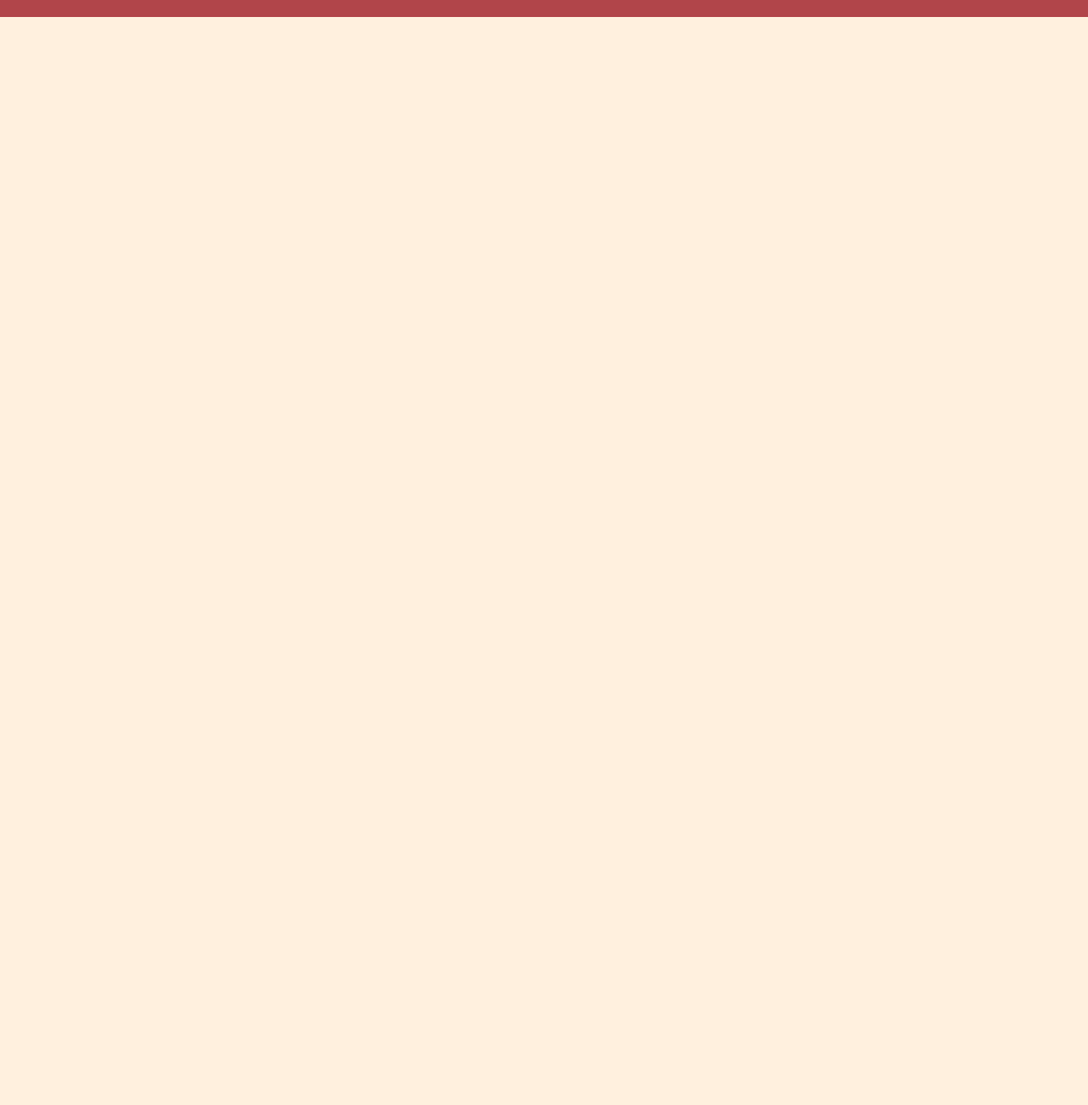
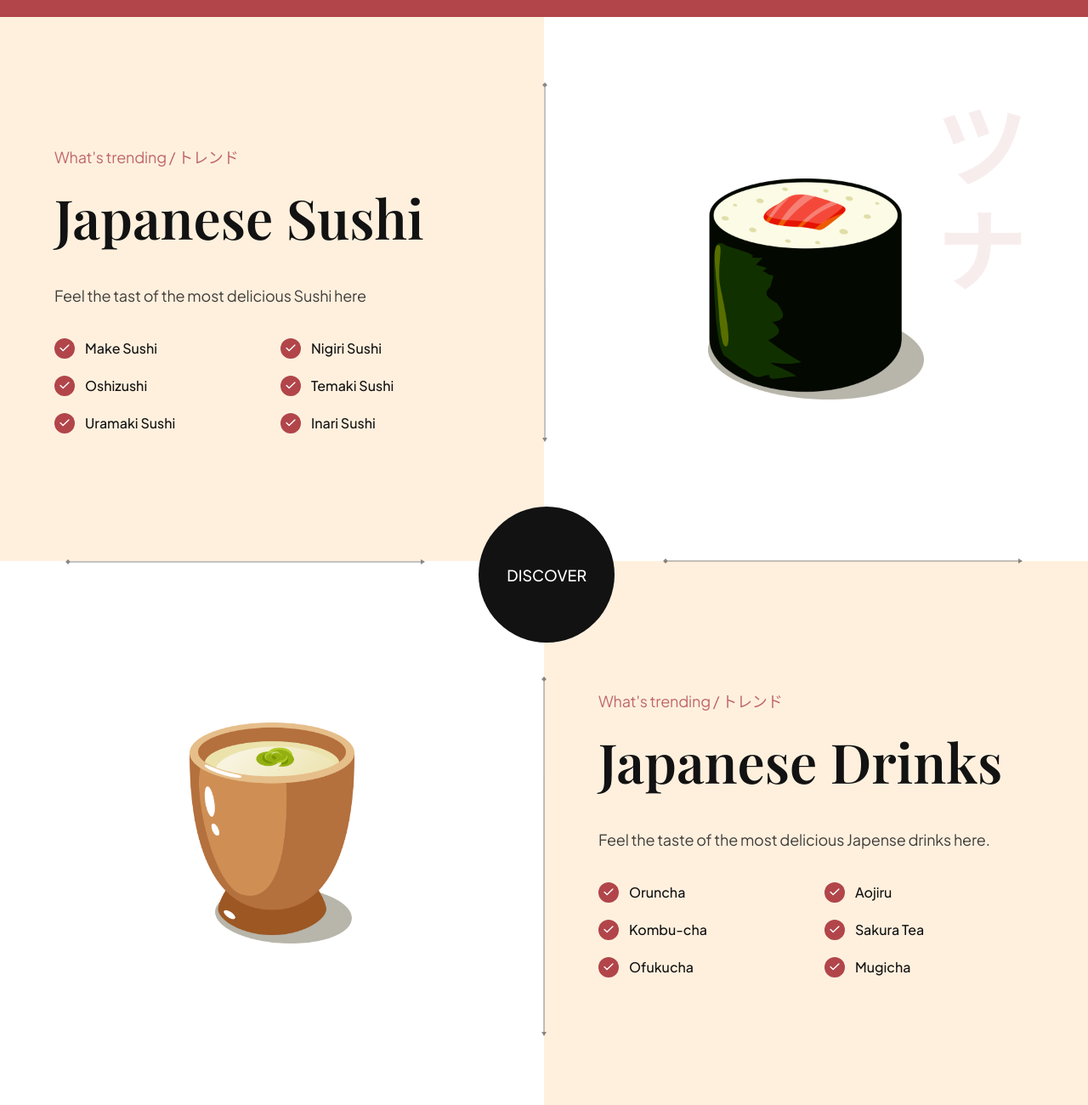
Before and after one commit to andmina/sushi-website, a plain HTML site: page index.html in a window 1280 px wide. Shown: the part 2454-3754 px from the top of the page at 85% size. Before the commit the page ends 2474 px from the top, so only its background shows below. Drawn offline with nearby package versions, Linux system fonts and the light colour scheme.

Commit message:
Created trending section, added animations and arrows

```diff
--- a/css/sections/trending.css
+++ b/css/sections/trending.css
@@ -0,0 +1,158 @@
+.trending {
+  position: relative;
+
+  display: flex;
+  flex-direction: column;
+  overflow: hidden;
+}
+
+.trending-sushi,
+.trending-drinks {
+  width: 100%;
+  min-height: 640px;
+
+  display: flex;
+  flex-direction: row;
+}
+
+.trending__content {
+  flex: 1;
+  display: flex;
+  justify-content: center;
+  flex-direction: column;
+
+  padding: 32px 64px;
+}
+
+.trending__list {
+  list-style: none;
+
+  flex-wrap: wrap;
+  gap: 20px;
+}
+
+.trending__list li {
+  flex: 1;
+  display: flex;
+  align-items: center;
+  flex-direction: row;
+  gap: 12px;
+
+  min-width: 210px;
+}
+
+.trending__icon {
+  width: 24px;
+  height: 24px;
+
+  border-radius: 100%;
+  background-color: var(--primary-color);
+}
+
+.trending__icon img {
+  width: 50%;
+  height: 50%;
+  object-fit: contain;
+}
+
+.trending__list p {
+  flex: 1;
+  font-size: 16px;
+  font-weight: 500;
+  font-family: var(--plus-jakarta-sans);
+
+  color: var(--secondary-color);
+}
+
+.trending__image {
+  flex: 1;
+
+  position: relative;
+  padding: 32px 64px;
+
+  background-color: var(--color-white);
+  background-repeat: no-repeat;
+  background-size: contain;
+  background-position: center;
+}
+
+.trending-sushi .trending__image {
+  background-image: url("../../assets/japanese_sushi.png");
+}
+
+.trending-drink .trending__image {
+  background-image: url("../../assets/japanese_drinks.png");
+}
+
+.trending__image img {
+  width: 254px;
+  height: 260px;
+  object-fit: contain;
+}
+
+.trending__discover {
+  position: absolute;
+  top: 45%;
+  left: 44%;
+  z-index: 1;
+
+  width: 160px;
+  height: 160px;
+
+  background-color: var(--secondary-color);
+  border-radius: 100%;
+
+  display: flex;
+  justify-content: center;
+  align-items: center;
+}
+
+.trending__discover p {
+  color: #fff;
+  text-transform: uppercase;
+  font-size: 18px;
+  font-weight: 500;
+  font-family: var(--plus-jakarta-sans);
+}
+
+/* Arrows */
+.trending__arrow {
+  position: absolute;
+  z-index: 1;
+}
+
+.trending__arrow img {
+  object-fit: contain;
+}
+
+.trending__arrow-left {
+  left: -2.5px;
+  top: 12%;
+}
+
+.trending__arrow-left img,
+.trending__arrow-top img {
+  width: auto;
+  height: 100%;
+}
+
+.trending__arrow-top {
+  top: -10.5px;
+  left: 12%;
+}
+
+.trending__arrow-bottom {
+  bottom: -6.5px;
+  right: 12%;
+}
+
+.trending__arrow-bottom img,
+.trending__arrow-right img {
+  width: 100%;
+  height: auto;
+}
+
+.trending__arrow-right {
+  right: -2.5px;
+  bottom: 12%;
+}
--- a/index.html
+++ b/index.html
@@ -192,6 +192,131 @@
         </button>
       </div>
     </section>
+    <section class="trending" id="food">
+      <section class="trending-sushi">
+        <div class="trending__content" data-aos="fade-right">
+          <p class="sushi__subtitle">What's trending / トレンド</p>
+          <h3 class="sushi__title">Japanese Sushi</h3>
+          <p class="sushi__description">
+            Feel the tast of the most delicious Sushi here
+          </p>
+
+          <ul class="trending__list flex-between">
+            <li>
+              <div class="trending__icon flex-center">
+                <img src="assets/check.svg" alt="check" />
+              </div>
+              <p>Make Sushi</p>
+            </li>
+            <li>
+              <div class="trending__icon flex-center">
+                <img src="assets/check.svg" alt="check" />
+              </div>
+              <p>Nigiri Sushi</p>
+            </li>
+            <li>
+              <div class="trending__icon flex-center">
+                <img src="assets/check.svg" alt="check" />
+              </div>
+              <p>Oshizushi</p>
+            </li>
+            <li>
+              <div class="trending__icon flex-center">
+                <img src="assets/check.svg" alt="check" />
+              </div>
+              <p>Temaki Sushi</p>
+            </li>
+            <li>
+              <div class="trending__icon flex-center">
+                <img src="assets/check.svg" alt="check" />
+              </div>
+              <p>Uramaki Sushi</p>
+            </li>
+            <li>
+              <div class="trending__icon flex-center">
+                <img src="assets/check.svg" alt="check" />
+              </div>
+              <p>Inari Sushi</p>
+            </li>
+          </ul>
+        </div>
+
+        <div class="trending__image flex-center">
+          <img src="assets/sushi-5.png" alt="sushi-5" data-aos="fade-left" />
+
+          <div class="trending__arrow trending__arrow-left">
+            <img src="assets/arrow-vertical.svg" alt="arrow horizontal" />
+          </div>
+
+          <div class="trending__arrow trending__arrow-bottom">
+            <img src="assets/arrow-horizontal.svg" alt="arrow vertical" />
+          </div>
+        </div>
+      </section>
+      <div class="trending__discover" data-aos="zoom-in">
+        <p>Discover</p>
+      </div>
+      <section class="trending-drinks">
+        <div class="trending__image flex-center">
+          <img src="assets/sushi-4.png" alt="sushi-4" data-aos="fade-right" />
+
+          <div class="trending__arrow trending__arrow-right">
+            <img src="assets/arrow-vertical.svg" alt="arrow vertical" />
+          </div>
+
+          <div class="trending__arrow trending__arrow-top">
+            <img src="assets/arrow-horizontal.svg" alt="arrow horizontal" />
+          </div>
+        </div>
+
+        <div class="trending__content" data-aos="fade-left">
+          <p class="sushi__subtitle">What's trending / トレンド</p>
+          <h3 class="sushi__title">Japanese Drinks</h3>
+          <p class="sushi__description">
+            Feel the taste of the most delicious Japense drinks here.
+          </p>
+
+          <ul class="trending__list flex-between">
+            <li>
+              <div class="trending__icon flex-center">
+                <img src="assets/check.svg" alt="check" />
+              </div>
+              <p>Oruncha</p>
+            </li>
+            <li>
+              <div class="trending__icon flex-center">
+                <img src="assets/check.svg" alt="check" />
+              </div>
+              <p>Aojiru</p>
+            </li>
+            <li>
+              <div class="trending__icon flex-center">
+                <img src="assets/check.svg" alt="check" />
+              </div>
+              <p>Kombu-cha</p>
+            </li>
+            <li>
+              <div class="trending__icon flex-center">
+                <img src="assets/check.svg" alt="check" />
+              </div>
+              <p>Sakura Tea</p>
+            </li>
+            <li>
+              <div class="trending__icon flex-center">
+                <img src="assets/check.svg" alt="check" />
+              </div>
+              <p>Ofukucha</p>
+            </li>
+            <li>
+              <div class="trending__icon flex-center">
+                <img src="assets/check.svg" alt="check" />
+              </div>
+              <p>Mugicha</p>
+            </li>
+          </ul>
+        </div>
+      </section>
+    </section>
 
     <script src="js/script.js" type="module"></script>
   </body>
```
